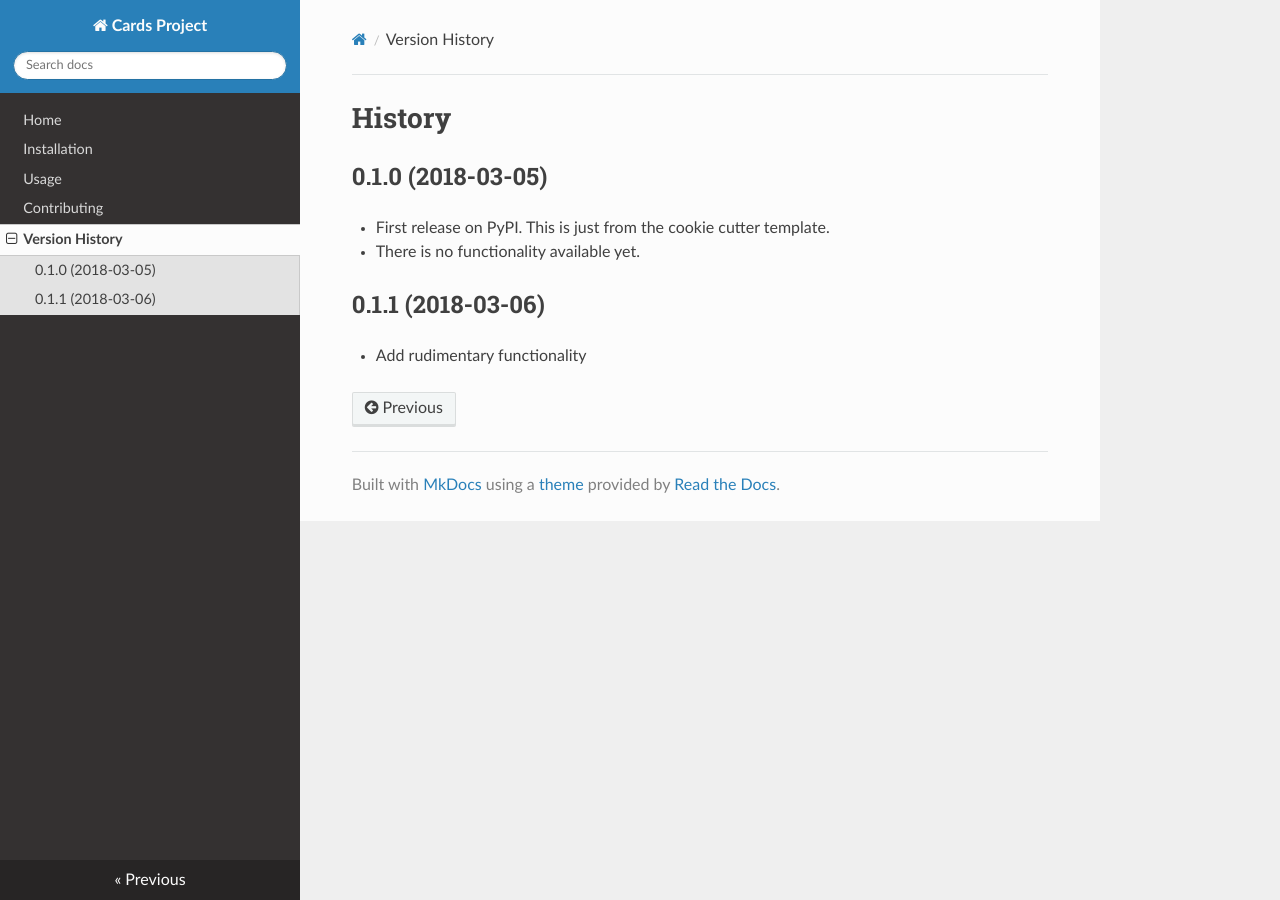
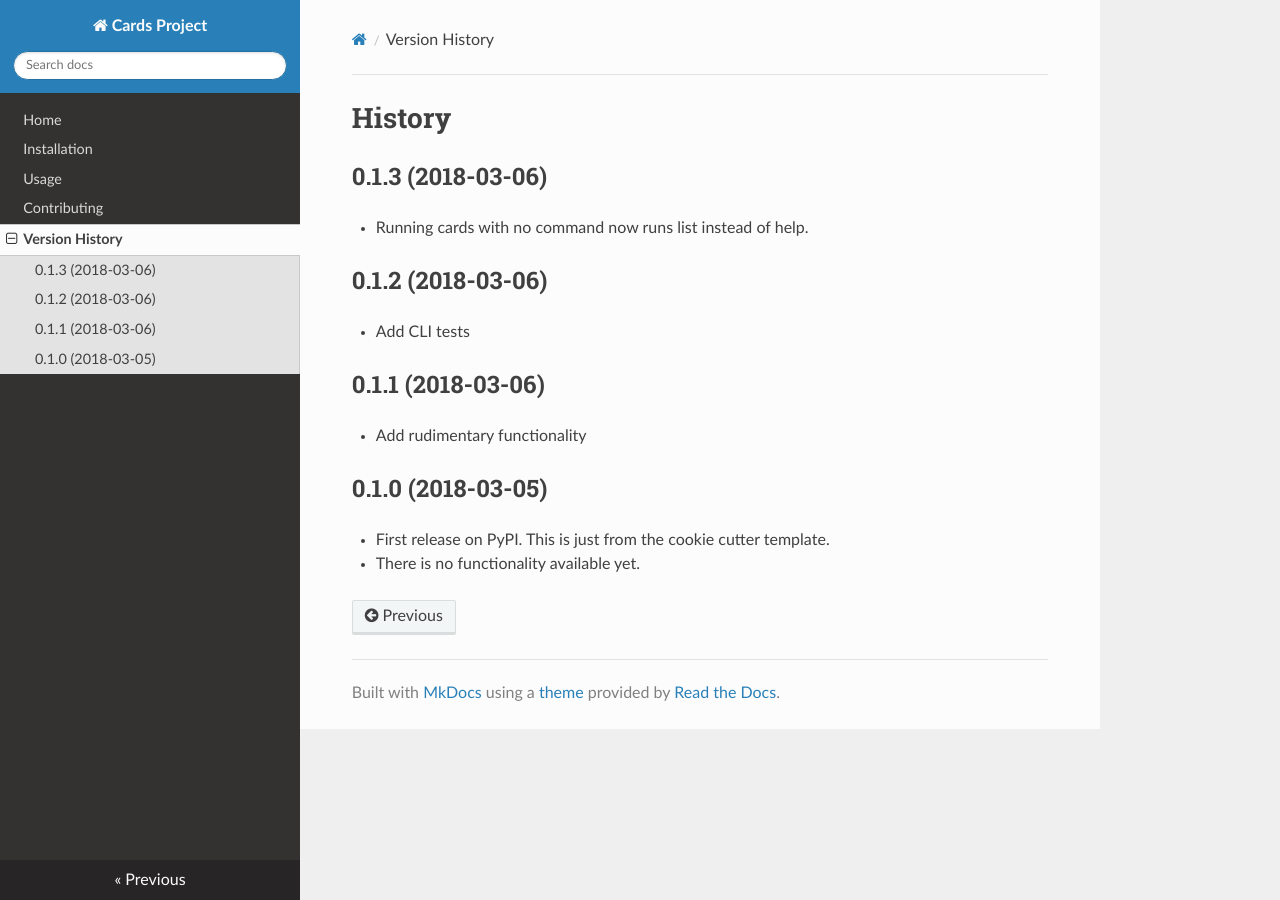
Before and after one commit to okken/cards, an MkDocs documentation site: the page built from docs/history.md, in a window 1280 px wide. Built offline with MkDocs 1.6.1, drawn with Linux system fonts in a browser that asks for light colours; nearby versions of some CDN libraries; old or Windows-style settings are respelled for this version of MkDocs.

Commit message:
update history

```diff
--- a/docs/history.md
+++ b/docs/history.md
@@ -1,13 +1,23 @@
 History
 =======
+
+0.1.3 (2018-03-06)
+------------------
+
+-   Running cards with no command now runs list instead of help.
+
+0.1.2 (2018-03-06)
+------------------
+
+-   Add CLI tests
+
+0.1.1 (2018-03-06)
+------------------
+
+-   Add rudimentary functionality
 
 0.1.0 (2018-03-05)
 ------------------
 
 -   First release on PyPI. This is just from the cookie cutter template.
 -   There is no functionality available yet.
-
-0.1.1 (2018-03-06)
-------------------
-
--   Add rudimentary functionality
```
